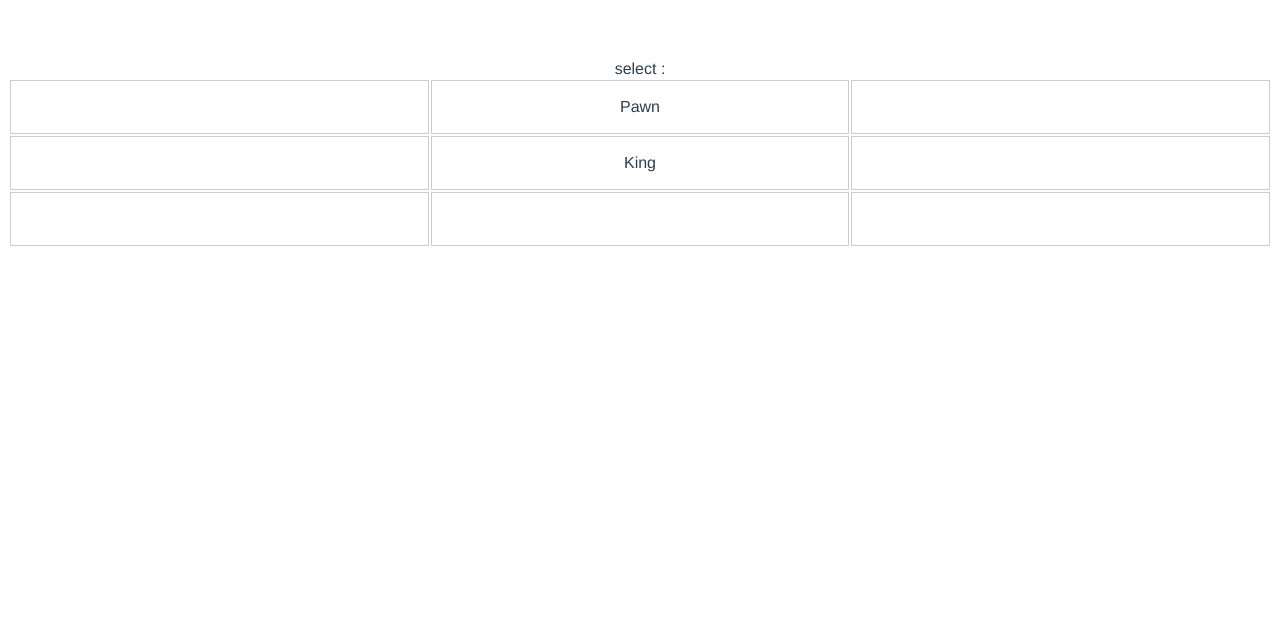
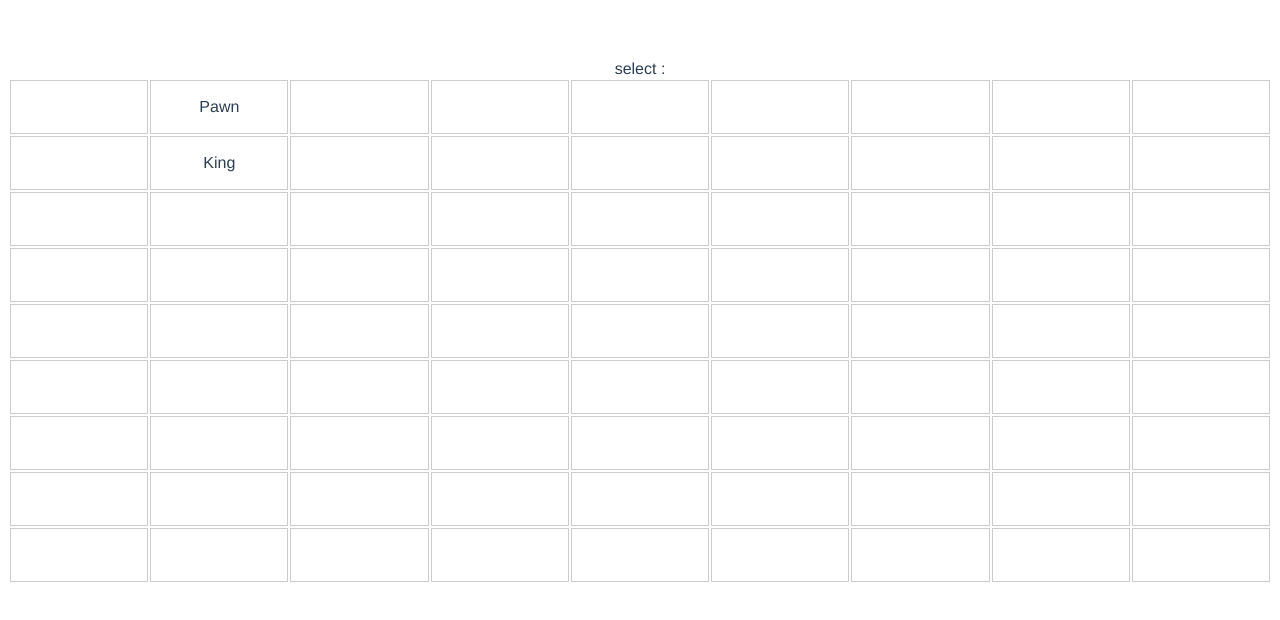
Before and after one commit to seanhao/chess, a Vue app: page / in a window 1280 px wide. Shown: the top 620 px of the page. Built offline with nearby package versions, Linux system fonts and the light colour scheme.

Commit message:
fix: fix for fogetting emit declare

```diff
--- a/src/components/Board.vue
+++ b/src/components/Board.vue
@@ -7,13 +7,13 @@
   </div>
   <table>
   <!-- <button @click="reset()" >reset</button> -->
-  <tr v-for="(row, rowIndex) in 3" :key="rowIndex">
-    <td v-for="(col, colIndex) in 3" :key="colIndex" :id="rowIndex+'-'+colIndex" @click="selectToMove">
+  <tr v-for="(row, rowIndex) in 9" :key="rowIndex">
+    <td v-for="(col, colIndex) in 9" :key="colIndex" :id="rowIndex+'-'+colIndex" @click="selectToMove">
       <!-- {{ rowIndex }},{{ colIndex }} -
       ( {{ findChess(rowIndex+'-'+colIndex) }} ) -->
 
       <div v-if="findChess(rowIndex+'-'+colIndex)">
-        <Chess class="chess" v-if="findChess(rowIndex+'-'+colIndex)" :chessProp="findChess(rowIndex+'-'+colIndex)" @chessRange='getRange' />
+        <Chess class="chess" v-if="findChess(rowIndex+'-'+colIndex)" :chessProp="findChess(rowIndex+'-'+colIndex)" @chessRange="getRange" />
       </div>
       <Step class="step" :stepProp="step" v-if="findStep(rowIndex+'-'+colIndex)"/>
     </td>
--- a/src/components/chess/King.vue
+++ b/src/components/chess/King.vue
@@ -10,7 +10,7 @@ import { inject, computed, reactive } from 'vue'
 
 export default {
     name: 'King',
-    emits: ["chessAttr"],
+    emits: ["chessRange"],
     props: {
     'chessProp': {
       type: Object,
```
